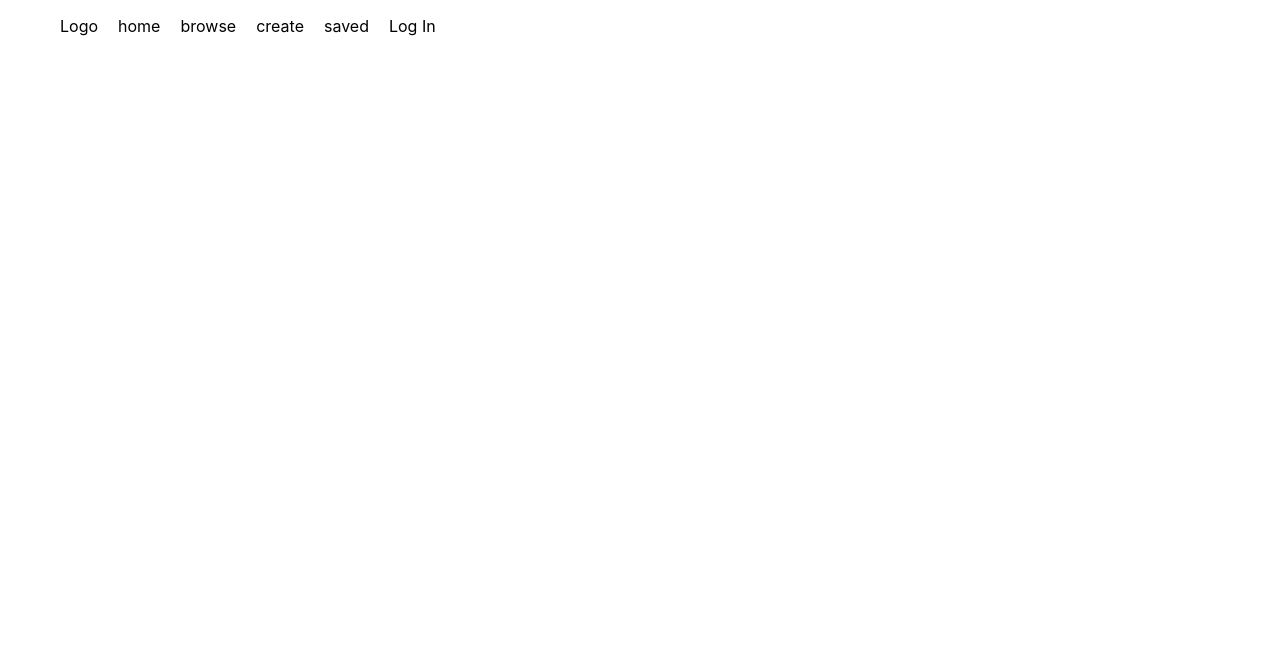
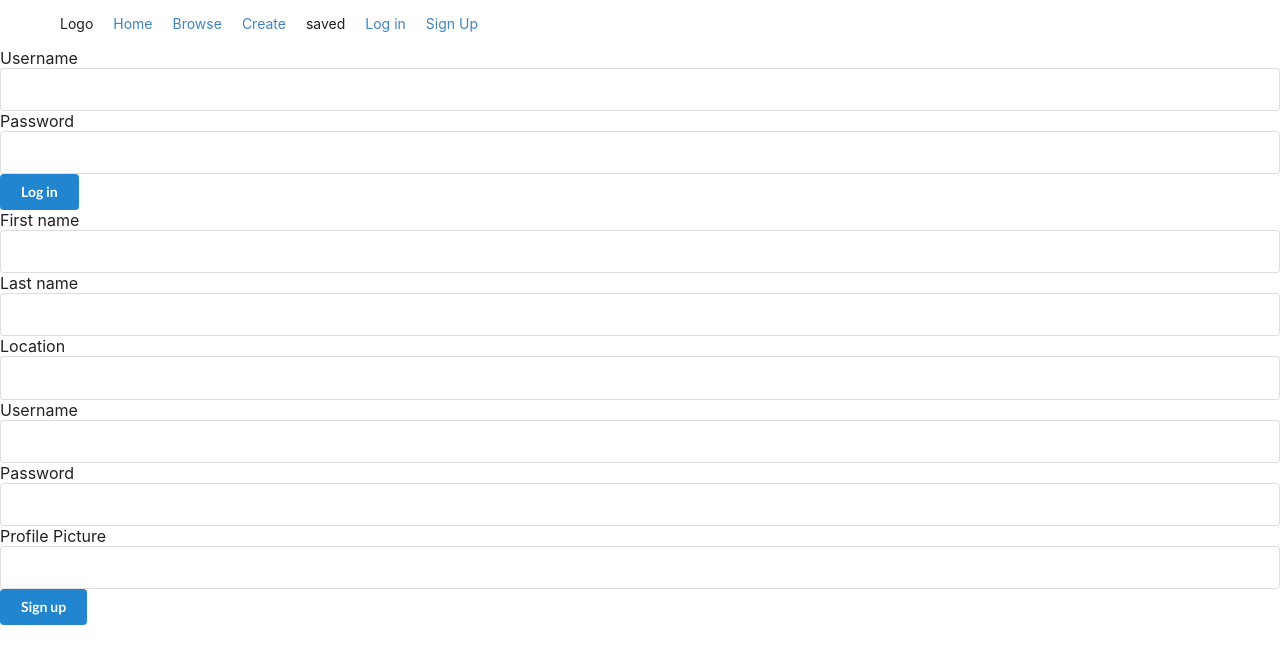
Before and after one commit to FillanL/Blogz-ReactApp, a React (Create React App) app: page /login in a window 1280 px wide. Shown: the top 664 px of the page. Built offline with nearby package versions, Linux system fonts and the light colour scheme; no server answers.

Commit message:
just to update

```diff
--- a/package.json
+++ b/package.json
@@ -6,7 +6,8 @@
     "react": "^16.8.6",
     "react-dom": "^16.8.6",
     "react-router-dom": "^5.0.0",
-    "react-scripts": "3.0.1"
+    "react-scripts": "3.0.1",
+    "semantic-ui-react": "^0.87.1"
   },
   "scripts": {
     "start": "react-scripts start",
--- a/public/index.html
+++ b/public/index.html
@@ -1,5 +1,6 @@
 <!DOCTYPE html>
 <html lang="en">
+
 <head>
   <meta charset="utf-8" />
   <link rel="shortcut icon" href="%PUBLIC_URL%/favicon.ico" />
@@ -10,12 +11,15 @@
       user's mobile device or desktop. See https://developers.google.com/web/fundamentals/web-app-manifest/
     -->
   <link rel="manifest" href="%PUBLIC_URL%/manifest.json" />
+  <link rel="stylesheet" href="//cdn.jsdelivr.net/npm/semantic-ui@2.4.2/dist/semantic.min.css" />
 
   <title>React App</title>
 </head>
+
 <body>
   <noscript>You need to enable JavaScript to run this app.</noscript>
   <div id="root"></div>
 
 </body>
+
 </html>
--- a/src/App.js
+++ b/src/App.js
@@ -1,5 +1,5 @@
 import React from 'react';
-import { Switch, Route } from 'react-router-dom'
+import { Switch, Route, withRouter } from 'react-router-dom'
 
 import Nav from './Components/Nav'
 import FeaturedArticle from './Containers/FeaturedArticles'
@@ -14,7 +14,7 @@ const NUMFEATURED = 4
 class App extends React.Component {
 
   state = {
-    // Page: "home",
+    currentUser: null,
     articles: [],
     featured: [],
     featuredStartIndex: 0,
@@ -38,11 +38,29 @@ class App extends React.Component {
       password: ""
     }
   }
-  handleUrl = (e) => {
+
+
+
+  // ---------Login/LogOut ----------------
+
+  handleCurrentUser = (User) => {
+    localStorage.setItem('token', User.id)
+
     this.setState({
-      Page: e.target.textContent
+      currentUser: User,
+      signInVal: {
+        username: "",
+        password: ""
+      }
     })
   }
+  handleLogOut = () => {
+    localStorage.removeItem('token')
+    this.setState({
+      currentUser: null
+    })
+  }
+
   // ---------article scroller----------------
   handleMoreBtnClick = () => {
     // to make code readable did not use !
@@ -68,20 +86,40 @@ class App extends React.Component {
   // -------------User Sign IN Logics----------------
   handleSignInChange = (e) => {
     // e.preventDefault()
-    console.log()
-
     this.setState({
       signInVal: {
         ...this.state.signInVal,
         [e.target.name]: e.target.value
       }
     })
+  }
+  handleLogInSubmit = (e) => {
+    e.preventDefault()
+    console.log("here")
 
+    fetch("http://localhost:3000/api/v1/auth", {
+      method: 'POST',
+      headers: {
+        'Content-Type': 'application/json',
+        Accept: 'application/json'
+      }, body: JSON.stringify({
+        "user": this.state.signInVal
+      })
+    }).then(r => r.json())
+      .then(user => {
+        // console.log(user.error)
+        if (user.error === "user or password could not be found") {
+          console.log("here")
+        } else {
+          console.log("not there")
+          this.handleCurrentUser(user)
+          this.props.history.push("/")
+        }
+      })
   }
 
   // -------------User Sign UP Logics----------------
   handleSignUpChange = (e) => {
-    // console.log(e.target.value)
     this.setState({
       signUpVal: {
         ...this.state.signUpVal,
@@ -92,13 +130,14 @@ class App extends React.Component {
 
   signUpSubmit = (e) => {
     e.preventDefault()
+
+    console.log('signuppp')
     fetch("http://localhost:3000/api/v1/users", {
       method: 'POST',
       headers: {
         'Content-Type': 'application/json',
         Accept: 'application/json'
       },
-
       body: JSON.stringify({
         "user": {
           first_name: this.state.signUpVal.firstName,
@@ -110,14 +149,12 @@ class App extends React.Component {
         }
       })
     })
-
   }
   // ---------------Post new Article-----------------
   postSubmit = (e) => {
     e.preventDefault()
 
-    fetch("http://localhost:3000/api/v1/articles",
-      {
+    fetch("http://localhost:3000/api/v1/articles", {
       method: 'POST',
       headers: {
         'Content-Type': 'application/json',
@@ -128,7 +165,6 @@ class App extends React.Component {
       })
     })
       .then(this.setState({
-        Page: "browse",
         postSubmitVal: {
           title: "",
           keyword: "",
@@ -161,56 +197,93 @@ class App extends React.Component {
         })
       })
   }
+
+
   render() {
     const { featuredStartIndex, featured, articles, searchVal, postSubmitVal, signUpVal, signInVal } = this.state
 
     // functions ONLY
-    const { signUpSubmit } = this
+    const { signUpSubmit, handleLogInSubmit, handleCurrentUser, handleLogOut } = this
 
     const upDateFilter = articles.filter(article => article.title.toLowerCase().includes(this.state.searchVal.toLowerCase())
     )
 
-    console.log('signUpVal', signInVal)
+    console.log('handleCurrentUser', this.state.currentUser)
 
     return (
       <div>
         <Nav
-          handleUrl={this.handleUrl}
+          currentUser={this.state.currentUser}
+          handleLogOut={handleLogOut}
         />
-        {this.state.Page === "home" ?
+
+        <Switch>
+          <Route exact path="/" render={() =>
             <FeaturedArticle
               articles={featured.slice(featuredStartIndex, featuredStartIndex + NUMFEATURED)}
               onLessBtnClick={this.handleLessBtnClick}
               onMoreBtnClick={this.handleMoreBtnClick}
-          /> :
-          this.state.Page === "browse" ?
+            />} />
+          <Route path="/browse" render={() =>
             <BrowseArticles
               articles={upDateFilter}
               onSearchChange={this.handleSearchChange}
               searchVal={searchVal}
-            /> :
-            this.state.Page === "create" ?
+            />}
+          />
+
+          <Route path="/login" render={() =>
+            <LogIn
+              signUpVal={signUpVal}
+              handleSignUpChange={this.handleSignUpChange}
+              handleSignInChange={this.handleSignInChange}
+              handleLogInSubmit={handleLogInSubmit}
+              signUpSubmit={signUpSubmit}
+              signInVal={signInVal}
+              handleCurrentUser={handleCurrentUser}
+            />}
+          />
+          <Route path="/create" render={() =>
+            <NewPost
+              postSubmit={this.postSubmit}
+              onSubmitFormChange={this.handleSubmitFormChange}
+              postSubmitVal={postSubmitVal}
+            />}
+          />
+        </Switch>
+
+
+
+        {/* {this.state.Page === "home" ?
+          <FeaturedArticle
+            articles={featured.slice(featuredStartIndex, featuredStartIndex + NUMFEATURED)}
+            onLessBtnClick={this.handleLessBtnClick}
+            onMoreBtnClick={this.handleMoreBtnClick}
+          />  */}
+        {/* // this.state.Page === "browse" ? */}
+        {/* <BrowseArticles
+              articles={upDateFilter}
+              onSearchChange={this.handleSearchChange}
+              searchVal={searchVal}
+            />
               <NewPost
                 postSubmit={this.postSubmit}
                 onSubmitFormChange={this.handleSubmitFormChange}
                 postSubmitVal={postSubmitVal}
               />
-              : this.state.Page === "Log In" ?
-                <LogIn
+            */}
+
+        {/* <LogIn
                   signUpVal={signUpVal}
                   handleSignUpChange={this.handleSignUpChange}
                   handleSignInChange={this.handleSignInChange}
                   signUpSubmit={signUpSubmit}
-                  signInVal={signInVal}
-                />
-                : null
+                  signInVal={this.signInVal}
+                /> */}
 
-        }
-        {/* <Switch>
-          <Route exact path="/" Component={FeaturedArticle} />
-          <Route path="/browse" Component={BrowseArticles} />
-          <Route path="/login" Component={LogIn} />
-        </Switch> */}
+
+
+
 
         {/* <footer/> */}
       </div>
@@ -218,4 +291,4 @@ class App extends React.Component {
   }
 }
 
-export default App;
+export default withRouter(App);
--- a/src/Components/ArticleCard.js
+++ b/src/Components/ArticleCard.js
@@ -7,7 +7,7 @@ class ArticleCard extends React.Component {
         const { id, title, content, keyword, category, user, article_url } = this.props.article
 
         return (
-            <div className="line-height" id={id} style={{ background: "white", padding: "10px" }}>
+            <div className="ui card" id={id} >
                 <img src={article_url} alt="title" />
                 <h4>Title: {title}</h4>
                 <p>{category}</p>
--- a/src/Components/LogIn.js
+++ b/src/Components/LogIn.js
@@ -1,16 +1,17 @@
 import React from 'react'
+import { withRouter } from 'react-router-dom'
+
 
 class LogIn extends React.Component {
 
     render() {
-        const { handleSignUpChange, handleSignInChange, signUpVal, signUpSubmit, signInVal } = this.props
+        const { handleSignUpChange, handleSignInChange, signUpVal, signUpSubmit, signInVal, handleLogInSubmit } = this.props
 
         return (
             <div>
 
-                <form>
+                <form className="ui large form" onSubmit={(e)=>handleLogInSubmit(e)}>
                     <label>Username</label>
-
                     <input
                         onChange={(e) => handleSignInChange(e)}
                         name="username"
@@ -25,10 +26,10 @@ class LogIn extends React.Component {
                         type="password"
                         value={signInVal.password}
                     />
-                    <button>Log in</button>
+                    <button className="ui primary button">Log in</button>
                 </form>
 
-                <form onSubmit={signUpSubmit}>
+                <form className="ui large form" onSubmit={(e)=>signUpSubmit(e)}>
                     <label>First name</label>
                     <input
                         onChange={(e) => handleSignUpChange(e)} name="firstName" type="text"
@@ -57,11 +58,11 @@ class LogIn extends React.Component {
                     <input
                         onChange={(e) => handleSignUpChange(e)} name="userUrl" type="text" value={signUpVal.userUrl}
                     />
-                    <button>sign up</button>
+                    <button className="ui primary button">Sign up</button>
                 </form>
             </div>
 
         )
     }
 }
-export default LogIn;
+export default withRouter(LogIn);
--- a/src/Components/Nav.js
+++ b/src/Components/Nav.js
@@ -1,17 +1,33 @@
-import React from "react";
+import React, { Fragment } from 'react';
+import { Link } from 'react-router-dom'
 import '../App.css'
 
 
-class Nav extends React.Component{
-    render(){
-        return(
+class Nav extends React.Component {
+
+    render() {
+        const {handleLogOut} =this.props
+
+        return (
             <ul className='no-dec'>
                 <li>Logo</li>
-                <li onClick={(e)=>this.props.handleUrl(e)}>home</li>
-                <li onClick={(e)=>this.props.handleUrl(e)}>browse</li>
-                <li onClick={(e)=>this.props.handleUrl(e)}>create</li>
-                <li onClick={(e)=>this.props.handleUrl(e)}>saved</li>
-                <li onClick={(e)=>this.props.handleUrl(e)}>Log In</li>
+                <li><Link to='/'>Home</Link></li>
+                <li><Link to='/browse'>Browse</Link></li>
+                <li><Link to='/create'>Create</Link></li>
+                <li>saved</li>
+                {
+                    this.props.currentUser ?
+                        (<li onClick={()=>handleLogOut()}>
+                            <Link exact to='/'>
+                            Log out
+                            </Link>
+                            </li>)
+                        :
+                        <Fragment>
+                            <li><Link to='/login'>Log in</Link></li>
+                            <li><Link to='/Signup'>Sign Up</Link></li>
+                        </Fragment>
+                }
             </ul>
         )
     }
```
Also changed, not shown: src/Containers/BrowseArticles.js (+15 -9 lines), 1 other file (tests, documents, lock files or other folders). Lines whose indentation alone changed are shown as unchanged.
